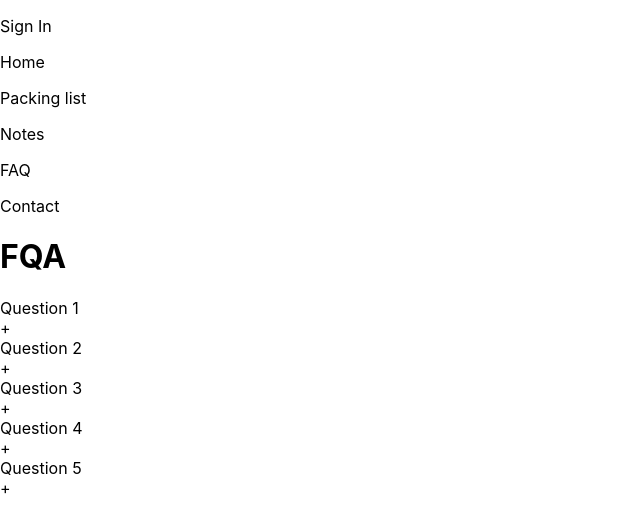
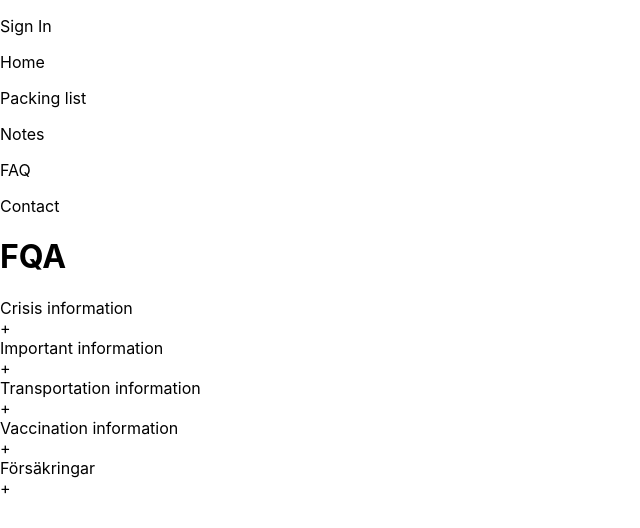
Before and after one commit to lisabergstrom/final-project-frontend, a React (Create React App) app: page /faq in a window 1280 px wide. Shown: the top 528 px of the page, without its empty margins (0-640 px from the left). Built offline with nearby package versions, Linux system fonts and the light colour scheme.

Commit message:
updating the accordion

```diff
--- a/public/index.html
+++ b/public/index.html
@@ -15,7 +15,7 @@
     href="favicon.ico" />
     <link rel="apple-touch-icon" href="apple-touch-icon.png" />
 
-    <link rel="manifest" href="%PUBLIC_URL%/manifest.json" />
+    <link rel="manifest" href="./manifest.json" />
 
     <!--
       Notice the use of %PUBLIC_URL% in the tags above.
--- a/src/components/Accordion.js
+++ b/src/components/Accordion.js
@@ -1,8 +1,6 @@
 import React, { useState } from 'react';
-
 const Accordion = ({ title, content }) => {
   const [isActive, setIsActive] = useState(false);
-
   return (
     <div className="accordion-item">
       <div className="accordion-title" onClick={() => setIsActive(!isActive)}>
@@ -13,5 +11,4 @@ const Accordion = ({ title, content }) => {
     </div>
   );
 };
-
 export default Accordion;
--- a/src/components/Faq.js
+++ b/src/components/Faq.js
@@ -2,41 +2,28 @@ import React from 'react';
 import Accordion from 'components/Accordion';
 import Navbar from './Navbar';
 
+
 const Faq = () => {
   const accordionData = [
     {
-      title: 'Question 1',
-      content: `Lorem ipsum dolor, sit amet consectetur adipisicing elit. Quis sapiente
-      laborum cupiditate possimus labore, hic temporibus velit dicta earum
-      suscipit commodi eum enim atque at? Et perspiciatis dolore iure
-      voluptatem.`
+      title: 'Crisis information',
+      content: `Visit Pluralsight`
     },
     {
-      title: 'Question 2',
-      content: `Lorem ipsum, dolor sit amet consectetur adipisicing elit. Mollitia veniam
-      reprehenderit nam assumenda voluptatem ut. Ipsum eius dicta, officiis
-      quaerat iure quos dolorum accusantium ducimus in illum vero commodi
-      pariatur? Impedit autem esse nostrum quasi, fugiat a aut error cumque
-      quidem maiores doloremque est numquam praesentium eos voluptatem amet!
-      Repudiandae, mollitia id reprehenderit a ab odit!`
+      title: 'Important information',
+      content: `UD:s reseinformation`
     },
     {
-      title: 'Question 3',
-      content: `Sapiente expedita hic obcaecati, laboriosam similique omnis architecto ducimus magnam accusantium corrupti
-      quam sint dolore pariatur perspiciatis, necessitatibus rem vel dignissimos
-      dolor ut sequi minus iste? Quas?`
+      title: 'Transportation information',
+      content: `Transportstyrelsen`
     },
     {
-        title: 'Question 4',
-        content: `Sapiente expedita hic obcaecati, laboriosam similique omnis architecto ducimus magnam accusantium corrupti
-        quam sint dolore pariatur perspiciatis, necessitatibus rem vel dignissimos
-        dolor ut sequi minus iste? Quas?`
+        title: 'Vaccination information',
+        content: `Folkhälsomyndigheten`
       },
       {
-        title: 'Question 5',
-        content: `Sapiente expedita hic obcaecati, laboriosam similique omnis architecto ducimus magnam accusantium corrupti
-        quam sint dolore pariatur perspiciatis, necessitatibus rem vel dignissimos
-        dolor ut sequi minus iste? Quas?`
+        title: 'Försäkringar',
+        content: `Försäkringskassan`
       }
   ];
 
@@ -45,7 +32,7 @@ const Faq = () => {
        <Navbar />
       <h1>FQA</h1>
       <div className="accordion">
-        {accordionData.map(({ title, content }) => (
+        {accordionData.map(({ title, content}) => (
           <Accordion title={title} content={content} />
         ))}
       </div>
```
Also changed, not shown: public/manifest.json.
